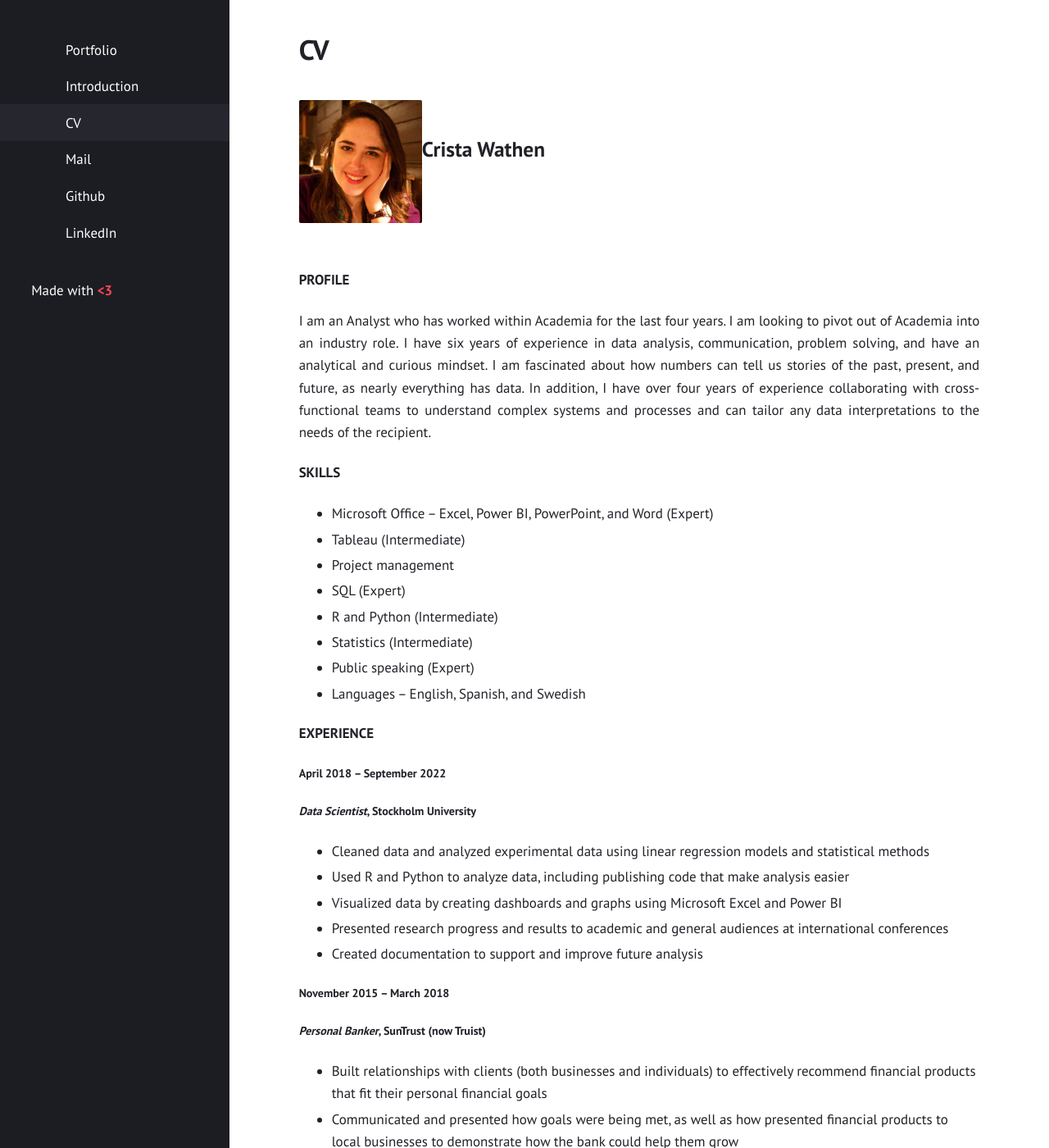
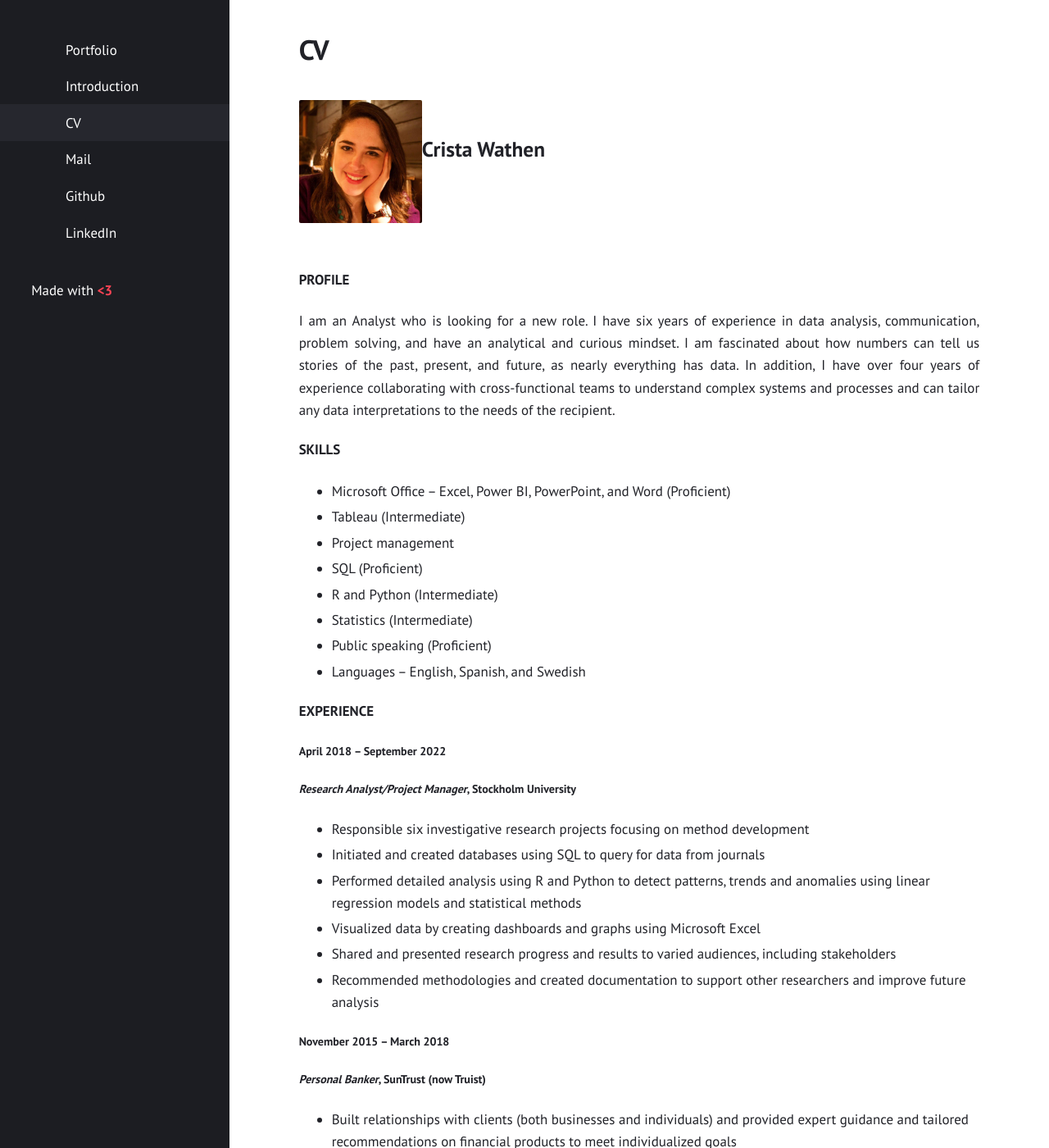
Before and after one commit to cwathen/Portfolio, a Jekyll site: the page built from CV.md, in a window 1280 px wide and 1400 px high. Shown: the whole window at 82% size. Built offline with Jekyll 4.4.1, drawn with Linux system fonts in a browser that asks for light colours; some of the changed text lies outside the part shown.

Commit message:
Update CV.md

```diff
--- a/CV.md
+++ b/CV.md
@@ -12,35 +12,38 @@ layout: page
 <br>
 #### PROFILE
 
-I am an Analyst who has worked within Academia for the last four years. I am looking to pivot out of Academia into an industry role. I have six years of experience in data analysis, communication, problem solving, and have an analytical and curious mindset. I am fascinated about how numbers can tell us stories of the past, present, and future, as nearly everything has data. In addition, I have over four years of experience collaborating with cross-functional teams to understand complex systems and processes and can tailor any data interpretations to the needs of the recipient.
+I am an Analyst who is looking for a new role. I have six years of experience in data analysis, communication, problem solving, and have an analytical and curious mindset. I am fascinated about how numbers can tell us stories of the past, present, and future, as nearly everything has data. In addition, I have over four years of experience collaborating with cross-functional teams to understand complex systems and processes and can tailor any data interpretations to the needs of the recipient.
 
 #### SKILLS
-* Microsoft Office – Excel, Power BI, PowerPoint, and Word (Expert)
+* Microsoft Office – Excel, Power BI, PowerPoint, and Word (Proficient)
 * Tableau (Intermediate)
 * Project management
-* SQL (Expert)
+* SQL (Proficient)
 * R and Python (Intermediate)
 * Statistics (Intermediate)
-* Public speaking (Expert)
+* Public speaking (Proficient)
 * Languages – English, Spanish, and Swedish
 
 #### EXPERIENCE
 ##### April 2018 – September 2022
-##### *Data Scientist*, Stockholm University
-* Cleaned data and analyzed experimental data using linear regression models and statistical methods
-* Used R and Python to analyze data, including publishing code that make analysis easier
-* Visualized data by creating dashboards and graphs using Microsoft Excel and Power BI
-* Presented research progress and results to academic and general audiences at international conferences
-* Created documentation to support and improve future analysis
+##### *Research Analyst/Project Manager*, Stockholm University
+* Responsible six investigative research projects focusing on method development
+* Initiated and created databases using SQL to query for data from journals
+* Performed detailed analysis using R and Python to detect patterns, trends and anomalies using linear regression models and statistical methods
+* Visualized data by creating dashboards and graphs using Microsoft Excel
+* Shared and presented research progress and results to varied audiences, including stakeholders
+* Recommended methodologies and created documentation to support other researchers and improve future analysis
 
 ##### November 2015 – March 2018
 ##### *Personal Banker*, SunTrust (now Truist)
-* Built relationships with clients (both businesses and individuals) to effectively recommend financial products that fit their personal financial goals
-* Communicated and presented how goals were being met, as well as how presented financial products to local businesses to demonstrate how the bank could help them grow
-* Exceeded goals by 5% for new client acquisition and implemented a client retention strategy to reduce client attrition
+* Built relationships with clients (both businesses and individuals) and provided expert guidance and tailored recommendations on financial products to meet individualized goals
+* Communicated regularly with clients to provide progress updates, identify opportunities for upselling or cross-selling, and gather feedback to improve service delivery
+* Worked with cross-functional teams to ensure timely and effective delivery of solutions to clients
+* Provided exceptional customer service and support, including timely response to client inquiries and issues
+
 
 ##### October 2014 – September 2015
-##### *Data Analyst*, University of Oxford
+##### *Research Analyst*, University of Oxford
 * Cleaned data and analyzed data using statistical methods
 * Conducted data analysis using Microsoft Excel and R
 * Visualized data and created graphs using Microsoft Excel
@@ -62,3 +65,9 @@ The Complete SQL Bootcamp 2022: Go from Zero to Hero
 
 Python Complete Masterclass for Beginners
 **UDemy**
+
+Python for Data Science and Machine Learning Bootcamp
+**Udemy**
+
+Project Management Professional Certificate
+**Google**
```
